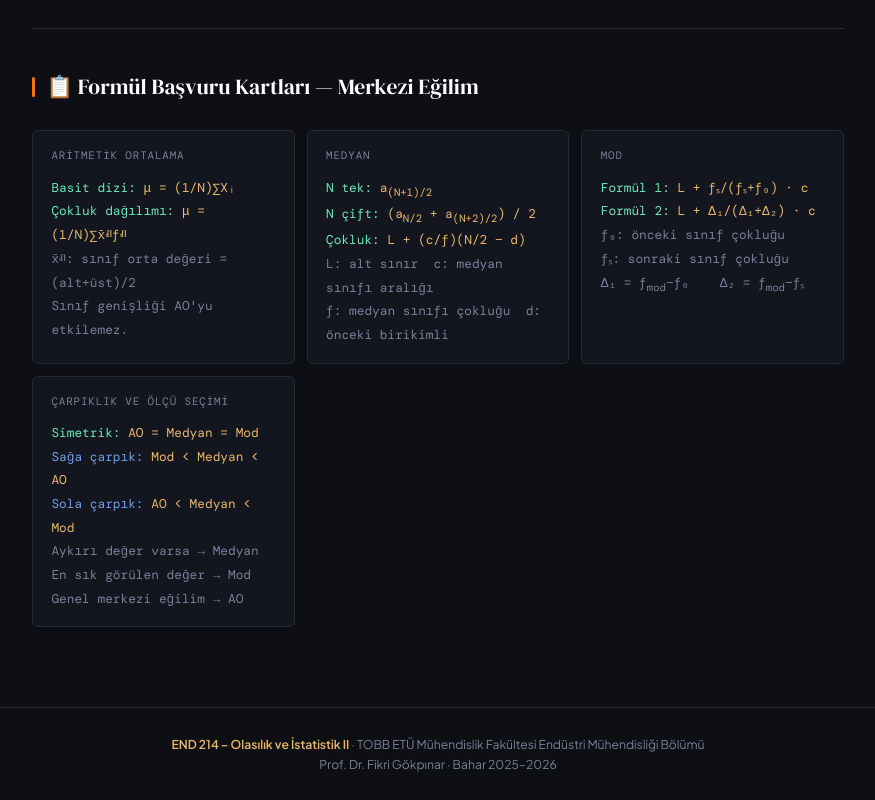
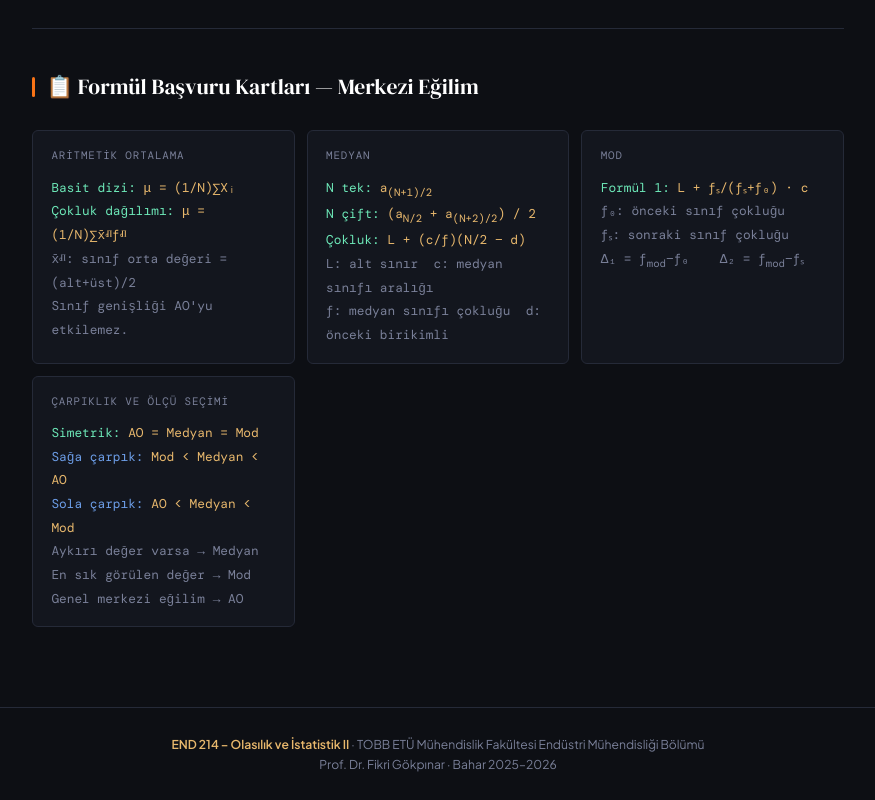
Before and after one commit to fikrigokpinar/END214, a plain HTML site: page me.html in a window 1280 px wide. Shown: the part 1884-2684 px from the top of the page, without its empty margins (202-1077 px from the left). Drawn offline with nearby package versions, Linux system fonts and the light colour scheme.

Commit message:
Remove Formula 2 from me.html
Removed Formula 2 from the content.

```diff
--- a/me.html
+++ b/me.html
@@ -538,7 +538,6 @@
         <div class="f-title">Mod</div>
         <div class="f-body">
           <span class="hi">Formül 1:</span> L + f&#8347;/(f&#8347;+f&#8320;) &middot; c<br>
-          <span class="hi">Formül 2:</span> L + &Delta;&#8321;/(&Delta;&#8321;+&Delta;&#8322;) &middot; c<br>
           <span class="dim">f&#8320;: önceki sınıf çokluğu<br>f&#8347;: sonraki sınıf çokluğu<br>&Delta;&#8321; = f<sub>mod</sub>&minus;f&#8320; &nbsp;&nbsp; &Delta;&#8322; = f<sub>mod</sub>&minus;f&#8347;</span>
         </div>
       </div>
```
